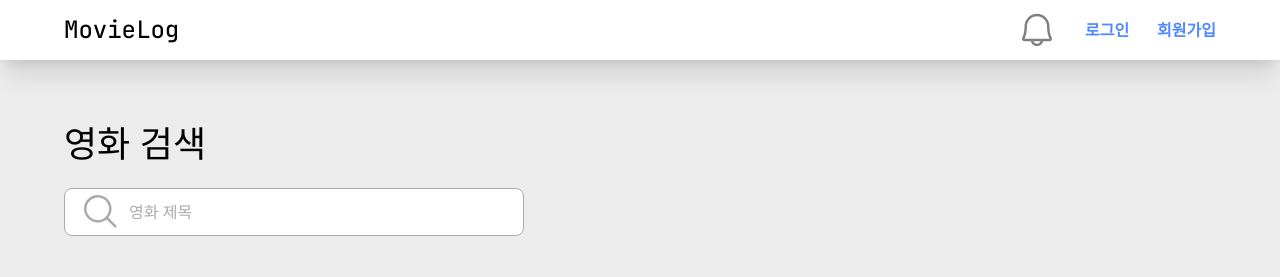
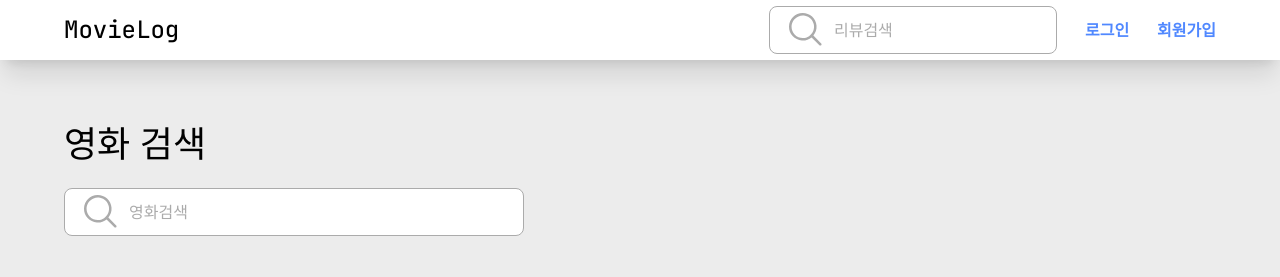
Before and after one commit to marie1016/MovieLog, a Next.js app: page /addReview in a window 1280 px wide. Shown: the top 277 px of the page. Built offline with nearby package versions, Linux system fonts and the light colour scheme; no server answers; the database is empty.

Commit message:
feat: 리뷰 검색창, 검색된 리뷰 페이지 구현

```diff
--- a/src/app/(myReview)/addReview/page.tsx
+++ b/src/app/(myReview)/addReview/page.tsx
@@ -1,4 +1,4 @@
-import SearchMovie from "@/components/addReview/SearchMovie";
+import SearchMovies from "@/components/addReview/SearchMovies";
 import getRecommendedMovies from "@/lib/api/getRecommendedMovies";
 import { getMyReviews } from "@/lib/firebase/getMyReviews";
 import { getUser } from "@/lib/firebase/getUser";
@@ -18,7 +18,7 @@ export default async function AddReviewPage() {
   return (
     <main>
       <h1 className="mb-6 text-4xl font-medium">영화 검색</h1>
-      <SearchMovie recommendedMovies={recommendedMovies} />
+      <SearchMovies recommendedMovies={recommendedMovies} />
     </main>
   );
 }
--- /dev/null
+++ b/src/app/(myReview)/searchReviews/page.tsx
@@ -0,0 +1,30 @@
+"use client";
+
+import ReviewText from "@/components/addReview/ReviewText";
+import ReviewHeader from "@/components/mainPage/ReviewHeader";
+import ReviewInfo from "@/components/mainPage/ReviewInfo";
+import useSearchReviews from "@/hooks/useSearchReviews";
+import { Review } from "@/types/addReview";
+import { useSearchParams } from "next/navigation";
+
+export default function SearchReviewsPage() {
+  const searchParams = useSearchParams();
+  const query = searchParams.get("query");
+  const decodedQuery = query ? decodeURIComponent(query) : "";
+
+  const { searchResults } = useSearchReviews(decodedQuery, 500);
+
+  return (
+    <div className="mx-auto max-w-4xl">
+      <div className="grid grid-cols-1 justify-between gap-12 lg:grid-cols-[380px_380px] lg:gap-14">
+        {searchResults.map((review: Review) => (
+          <div key={review.id}>
+            <ReviewHeader {...review} />
+            <ReviewInfo {...review} />
+            <ReviewText {...review} />
+          </div>
+        ))}
+      </div>
+    </div>
+  );
+}
--- a/src/components/MainHeader.tsx
+++ b/src/components/MainHeader.tsx
@@ -4,6 +4,7 @@ import { RootState } from "@/lib/store";
 import { useSelector } from "react-redux";
 import Link from "next/link";
 import UserMenu from "./UserMenu";
+import SearchReviews from "./SearchReviews";
 
 export default function MainHeader() {
   const { user, isLoading } = useSelector((state: RootState) => state.user);
@@ -29,7 +30,7 @@ export default function MainHeader() {
         </Link>
         {isLoading ? null : (
           <nav className="flex items-center gap-2 text-base font-semibold sm:gap-7">
-            <img src="/images/bell.svg" alt="alarm" />
+            <SearchReviews />
             <div className="relative flex gap-7 text-blue">{content}</div>
           </nav>
         )}
--- a/src/components/SearchReview.tsx
+++ /dev/null
@@ -1,5 +0,0 @@
-import Input from "./ui/input";
-
-export default function SearchReview() {
-  return <Input />;
-}
--- /dev/null
+++ b/src/components/SearchReviews.tsx
@@ -0,0 +1,43 @@
+"use client";
+
+import { useRouter, useSearchParams } from "next/navigation";
+import useSearchHandlers from "@/hooks/useSearchHandler";
+import useSearchMovies from "@/hooks/useSearchMovies";
+import SearchInput from "./addReview/SearchInput";
+
+export default function SearchReviews() {
+  const router = useRouter();
+  const searchParams = useSearchParams();
+  const query = searchParams.get("query");
+  const decodedQuery = query ? decodeURIComponent(query) : "";
+
+  const {
+    value,
+    setValue,
+    showSearchResults,
+    setShowSearchResults,
+    handleInputChange,
+    handleKeyDown,
+  } = useSearchHandlers(decodedQuery);
+
+  const { searchResults, debouncedValue } = useSearchMovies(value, 500);
+
+  const handleClick = (title: string) => {
+    setValue(title);
+    router.push(`searchReviews?query=${title}`);
+    setShowSearchResults(true);
+  };
+
+  return (
+    <SearchInput
+      value={value}
+      searchResults={searchResults}
+      showSearchResults={showSearchResults}
+      onChange={handleInputChange}
+      onKeyDown={(e) => handleKeyDown(e, "searchReviews", debouncedValue)}
+      onClick={handleClick}
+      className="w-72 pl-16 focus:z-0"
+      placeholder="리뷰검색"
+    />
+  );
+}
--- a/src/components/addReview/MovieSearchSuggestions.tsx
+++ b/src/components/addReview/MovieSearchSuggestions.tsx
@@ -1,18 +1,27 @@
 import { Movie } from "@/types/movie";
+import clsx from "clsx";
 import Image from "next/image";
 
 interface SearchSuggestionsProps {
   searchResults: Movie[];
   onClick: (title: string) => void;
+  size: string | undefined;
 }
 
 export default function MovieSearchSuggestions({
   searchResults,
   onClick,
+  size,
 }: SearchSuggestionsProps) {
+  const width = size === "lg" ? "sm:w-[460px]" : "";
+
   return (
-    <div className="relative z-10">
-      <ul className="absolute top-4 flex h-auto w-[460px] flex-col gap-3 rounded-lg border border-gray bg-white px-7 py-4">
+    <ul
+      className={clsx(
+        width,
+        "absolute top-16 z-10 flex h-auto w-72 flex-col gap-3 rounded-lg border border-gray bg-white px-7 py-4",
+      )}
+    >
       {searchResults.map((searchResult: Movie) => (
         <li key={searchResult.id} className="flex items-center gap-3">
           <Image
@@ -27,6 +36,5 @@ export default function MovieSearchSuggestions({
         </li>
       ))}
     </ul>
-    </div>
   );
 }
--- a/src/components/addReview/SearchInput.tsx
+++ b/src/components/addReview/SearchInput.tsx
@@ -11,6 +11,9 @@ interface SearchInputProps {
   onChange: (e: ChangeEvent<HTMLInputElement>) => void;
   onKeyDown: (e: KeyboardEvent<HTMLInputElement>) => void;
   onClick: (title: string) => void;
+  className: string;
+  placeholder: string;
+  size?: "sm" | "lg";
 }
 
 export default function SearchInput({
@@ -20,9 +23,12 @@ export default function SearchInput({
   onChange,
   onKeyDown,
   onClick,
+  className,
+  placeholder,
+  size = "sm",
 }: SearchInputProps) {
   return (
-    <>
+    <div className="relative">
       <Input
         type="text"
         value={value}
@@ -35,8 +41,8 @@ export default function SearchInput({
           />
         }
         iconClassName="absolute left-4 top-1/2 -translate-y-1/2"
-        placeholder="영화 제목"
-        className="w-72 pl-16 focus:z-0 sm:w-[460px]"
+        placeholder={placeholder}
+        className={className}
         onChange={onChange}
         onKeyDown={onKeyDown}
       />
@@ -46,8 +52,9 @@ export default function SearchInput({
         <MovieSearchSuggestions
           searchResults={searchResults}
           onClick={onClick}
+          size={size}
         />
       )}
-    </>
+    </div>
   );
 }
--- a/src/components/addReview/SearchMovie.tsx
+++ b/src/components/addReview/SearchMovies.tsx
@@ -1,30 +1,38 @@
 "use client";
 
-import { useSearchParams } from "next/navigation";
+import { useRouter, useSearchParams } from "next/navigation";
 import { Movie } from "@/types/movie";
 import useSearchHandlers from "@/hooks/useSearchHandler";
 import useSearchMovies from "@/hooks/useSearchMovies";
 import MovieGrid from "./MovieGrid";
 import SearchInput from "./SearchInput";
 
-export default function SearchMovie({
+export default function SearchMovies({
   recommendedMovies,
 }: {
   recommendedMovies: Movie[];
 }) {
+  const router = useRouter();
   const searchParams = useSearchParams();
   const query = searchParams.get("query");
   const decodedQuery = query ? decodeURIComponent(query) : "";
 
   const {
     value,
+    setValue,
     showSearchResults,
+    setShowSearchResults,
     handleInputChange,
     handleKeyDown,
-    handleClick,
   } = useSearchHandlers(decodedQuery);
 
   const { searchResults, debouncedValue } = useSearchMovies(value, 500);
+
+  const handleClick = (title: string) => {
+    setValue(title);
+    router.push(`?query=${title}`);
+    setShowSearchResults(true);
+  };
 
   return (
     <>
@@ -33,8 +41,11 @@ export default function SearchMovie({
         searchResults={searchResults}
         showSearchResults={showSearchResults}
         onChange={handleInputChange}
-        onKeyDown={(e) => handleKeyDown(e, debouncedValue)}
+        onKeyDown={(e) => handleKeyDown(e, "", debouncedValue)}
         onClick={handleClick}
+        className="w-72 pl-16 focus:z-0 sm:w-[460px]"
+        placeholder="영화검색"
+        size="lg"
       />
 
       {/* 추천 영화 */}
--- a/src/hooks/useSearchHandler.tsx
+++ b/src/hooks/useSearchHandler.tsx
@@ -13,25 +13,21 @@ export default function useSearchHandlers(decodedQuery: string) {
 
   const handleKeyDown = (
     e: KeyboardEvent<HTMLInputElement>,
+    path: string,
     debouncedValue: string,
   ) => {
     if (e.key === "Enter") {
-      router.push(`?query=${debouncedValue}`);
+      router.push(`${path}?query=${debouncedValue}`);
       setShowSearchResults(true);
     }
   };
 
-  const handleClick = (title: string) => {
-    setValue(title);
-    router.push(`?query=${title}`);
-    setShowSearchResults(true);
-  };
-
   return {
     value,
+    setValue,
     showSearchResults,
+    setShowSearchResults,
     handleInputChange,
     handleKeyDown,
-    handleClick,
   };
 }
--- /dev/null
+++ b/src/hooks/useSearchReviews.tsx
@@ -0,0 +1,20 @@
+import { getReviewsForSameMovie } from "@/lib/firebase/getReviewsForSameMovie";
+import { useEffect, useState } from "react";
+import { Review } from "@/types/addReview";
+import { useDebounce } from "./useDebounce";
+
+export default function useSearchReviews(value: string, delay: number) {
+  const [searchResults, setSearchResults] = useState<Review[]>([]);
+  const debouncedValue = useDebounce(value, delay);
+
+  useEffect(() => {
+    const getReviews = async () => {
+      const data = await getReviewsForSameMovie(debouncedValue);
+      setSearchResults(data);
+    };
+
+    getReviews();
+  }, [debouncedValue]);
+
+  return { searchResults, debouncedValue };
+}
```
Lines whose indentation alone changed are shown as unchanged.
